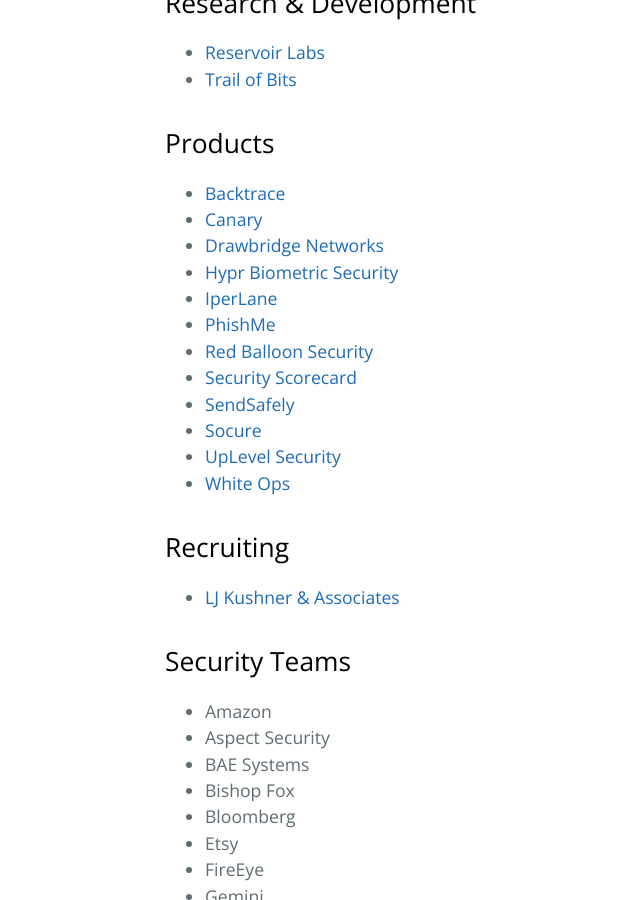
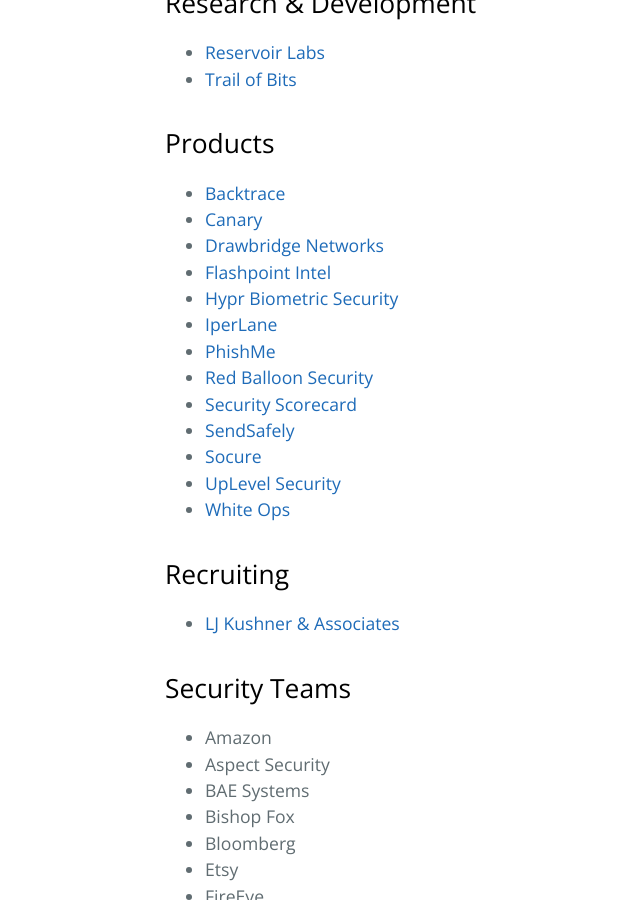
Before and after one commit to trailofbits/nyc-infosec, a Jekyll site: the page built from companies.md, in a window 1280 px wide and 900 px high, scrolled down 729 px. Shown: the whole window, without its empty margins (59-699 px from the left). Built offline with Jekyll 4.4.1, drawn with Linux system fonts in a browser that asks for light colours.

Commit message:
Add Flashpoint

```diff
--- a/companies.md
+++ b/companies.md
@@ -28,6 +28,7 @@
 * [Backtrace](https://backtrace.io)
 * [Canary](https://canary.is/)
 * [Drawbridge Networks](http://www.drawbridge.io/)
+* [Flashpoint Intel](https://www.flashpoint-intel.com/)
 * [Hypr Biometric Security](https://www.hypr.com/)
 * [IperLane](https://www.iperlane.com/)
 * [PhishMe](http://phishme.com/)
```
